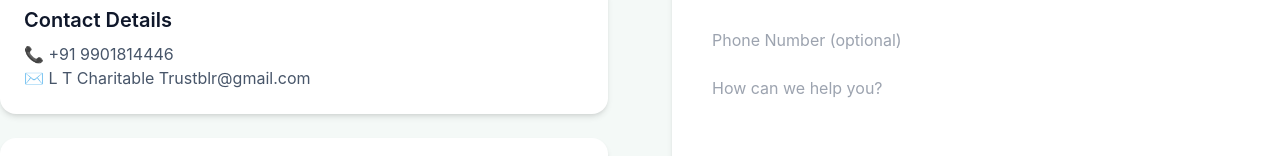
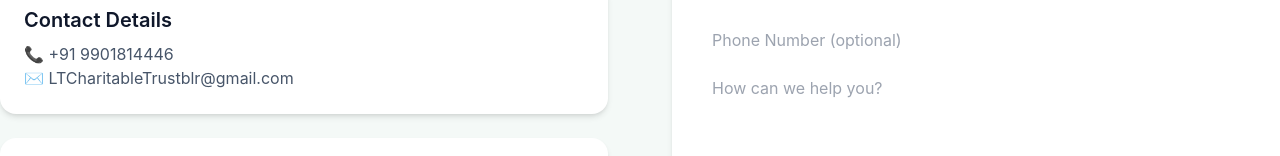
Before and after one commit to saqeeb66/trust_client, a React (Vite) app: page /contact in a window 1280 px wide. Shown: the part 420-576 px from the top of the page. Built offline with nearby package versions, Linux system fonts and the light colour scheme.

Commit message:
Update Contact.jsx

```diff
--- a/src/pages/Contact.jsx
+++ b/src/pages/Contact.jsx
@@ -72,7 +72,7 @@ function Contact() {
             <div className="card">
               <h3 className="text-xl mb-2">Contact Details</h3>
               <p className="text-slate-600">📞 +91 9901814446</p>
-              <p className="text-slate-600">✉️ L T Charitable Trustblr@gmail.com</p>
+              <p className="text-slate-600">✉️ LTCharitableTrustblr@gmail.com</p>
             </div>
 
             <div className="card">
```
